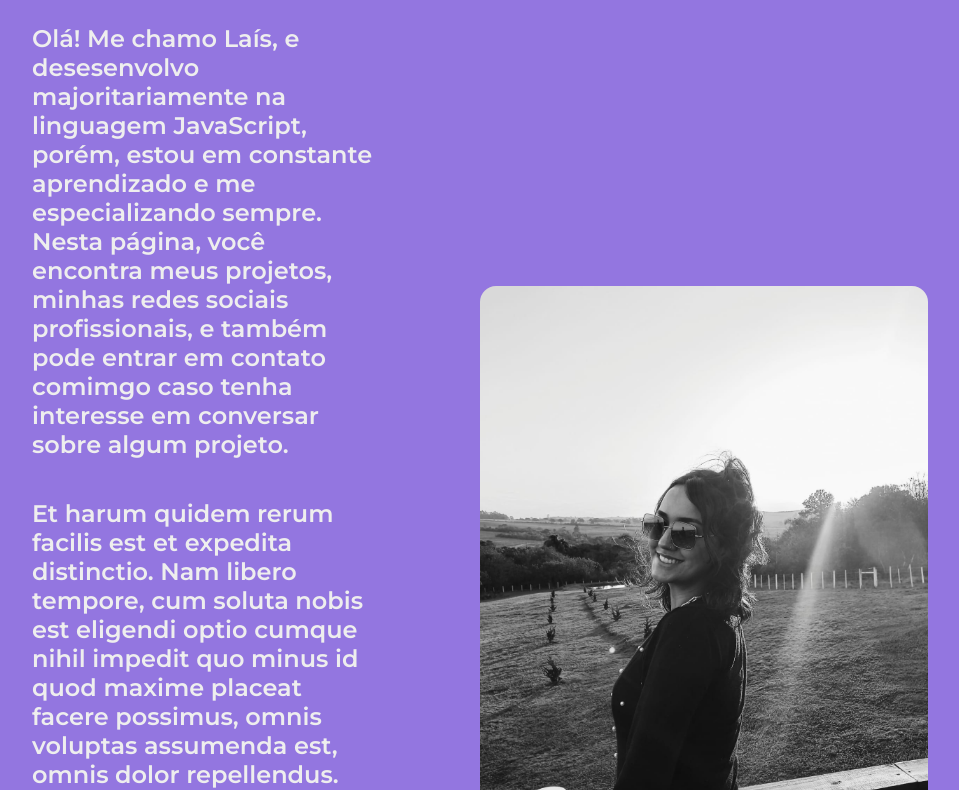
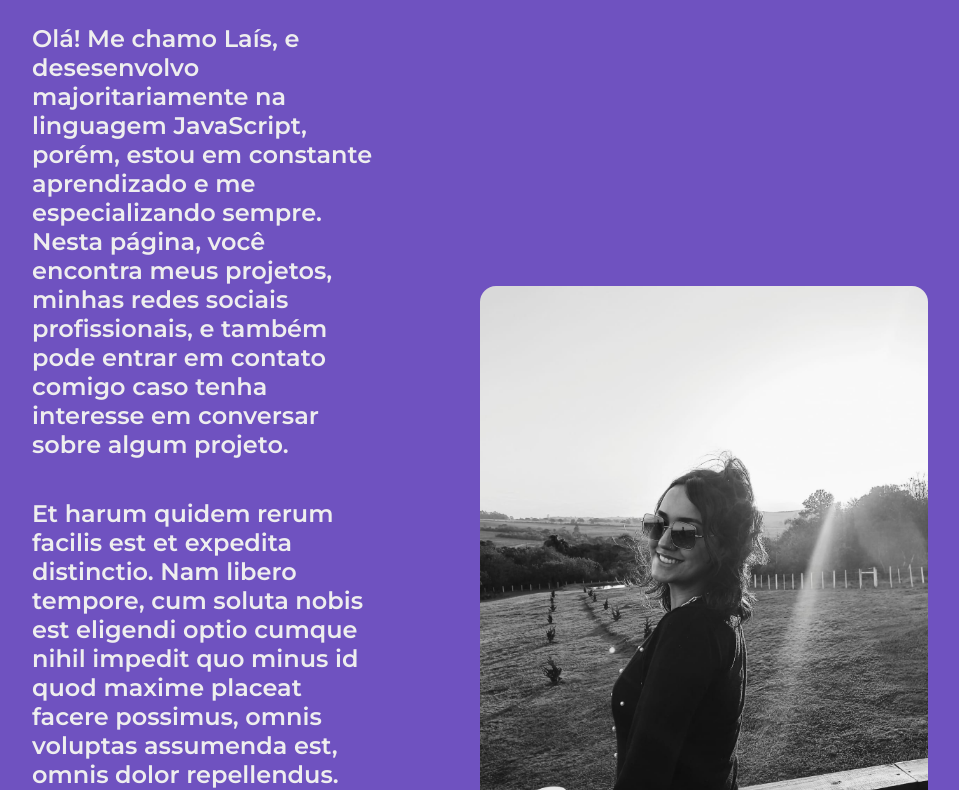
Before and after one commit to laisbecker/portfolio, a plain HTML site: page about.html in a window 1280 px wide. Shown: the part 180-970 px from the top of the page, without its empty margins (160-1119 px from the left). Drawn offline with nearby package versions, Linux system fonts and the light colour scheme.

Commit message:
Add files via upload

```diff
--- a/about.html
+++ b/about.html
@@ -16,7 +16,7 @@
     <main class="apresentacao__sobremim">
         <section class="apresentacao__conteudo">
             <h1 class="apresentacao__conteudo__titulo">Sobre mim</h1>
-            <p class="apresentacao__conteudo__texto">Olá! Me chamo Laís, e desesenvolvo majoritariamente na linguagem JavaScript, porém, estou em constante aprendizado e me especializando sempre. Nesta página, você encontra meus projetos, minhas redes sociais profissionais, e também pode entrar em contato comimgo caso tenha interesse em conversar sobre algum projeto. </p>
+            <p class="apresentacao__conteudo__texto">Olá! Me chamo Laís, e desesenvolvo majoritariamente na linguagem JavaScript, porém, estou em constante aprendizado e me especializando sempre. Nesta página, você encontra meus projetos, minhas redes sociais profissionais, e também pode entrar em contato comigo caso tenha interesse em conversar sobre algum projeto. </p>
             <p class="apresentacao__conteudo__texto">Et harum quidem rerum facilis est et expedita distinctio. Nam libero tempore, cum soluta nobis est eligendi optio cumque nihil impedit quo minus id quod maxime placeat facere possimus, omnis voluptas assumenda est, omnis dolor repellendus. Temporibus autem quibusdam et aut officiis debitis aut rerum necessitatibus saepe eveniet ut et voluptates repudiandae sint et molestiae non recusandae. Itaque earum rerum hic tenetur a sapiente delectus, ut aut reiciendis voluptatibus maiores alias consequatur aut perferendis doloribus asperiores repellat</p>
         </section>
         <img class="image" src="assets/lais2.jpeg">
--- a/styles/style.css
+++ b/styles/style.css
@@ -1,7 +1,7 @@
   @import url('https://fonts.googleapis.com/css2?family=Krona+One&family=Montserrat:wght@600&display=swap');
 
   :root{
-    --cor-principal: #9376E0;
+    --cor-principal: #6f52c0;
     --cor-secundaria: #eeeeee;
     --cor-terciaria: #E893CF;
     --cor-hover: #9e9e9e;
```
